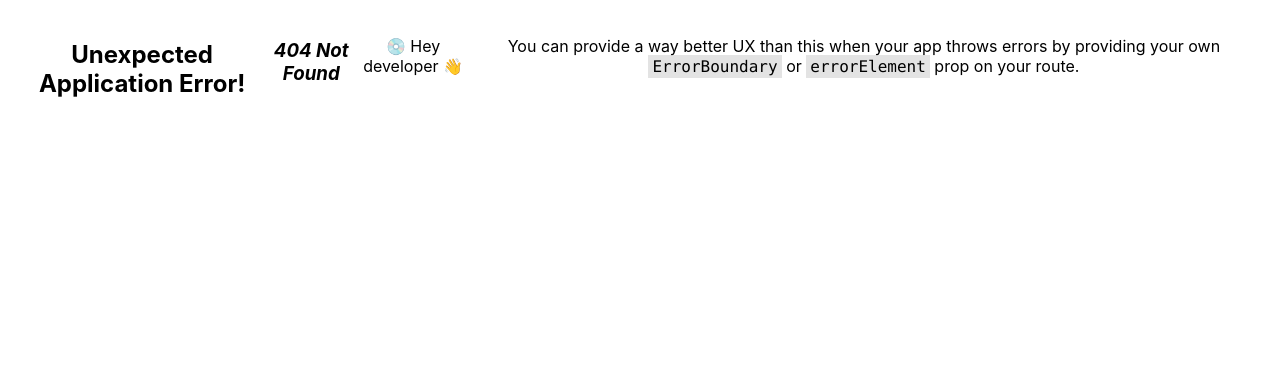
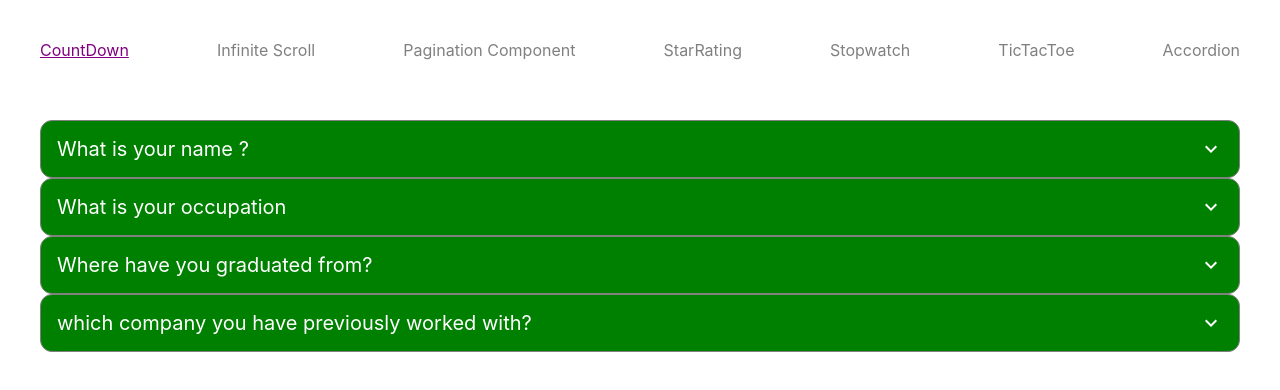
Before and after one commit to Nikhil5003/front-end-interview-repo, a React (Create React App) app: page /tabComponent/accordion in a window 1280 px wide. Before the commit this address had no page. Shown: the top 390 px of the page. Built offline with nearby package versions, Linux system fonts and the light colour scheme.

Commit message:
accordion added

```diff
--- a/src/App.css
+++ b/src/App.css
@@ -1,5 +1,4 @@
 .App {
-  text-align: center;
   display: flex;
   height: 100%;
   width: 100%;
--- a/src/TabComponent.jsx
+++ b/src/TabComponent.jsx
@@ -15,7 +15,7 @@ function TabComponent() {
         style={{
           display: "flex",
           textDecoration: "none",
-          alignItems: "center",
+          // alignItems: "center",
           justifyContent: "space-between",
           padding: "20px",
           marginBottom: "20px",
@@ -44,8 +44,6 @@ function TabComponent() {
         style={{
           maxHeight: "100%",
           display: "flex",
-          justifyContent: "center",
-          alignItems: "center",
           overflow: "scroll",
           padding: "20px",
         }}
--- /dev/null
+++ b/src/components/Accordion.jsx
@@ -0,0 +1,54 @@
+import React from "react";
+import { questionAnswers } from "../constants";
+import useAccordion from "../hooks/useAccordion";
+import ExpandMoreIcon from "@mui/icons-material/ExpandMore";
+
+function QuestionAnswerComponent({ question, answer }) {
+  const [expand, onToggle] = useAccordion();
+  return (
+    <div
+      style={{
+        display: "flex",
+        flexDirection: "column",
+        height: "100%",
+        backgroundColor: "green",
+        color: "rgb(255, 255, 255)",
+        border: "1px solid gray",
+        padding: "16px",
+        borderRadius: "12px",
+      }}
+    >
+      <div
+        style={{
+          fontSize: "20px",
+          display: "flex",
+          justifyContent: "space-between",
+        }}
+        onClick={onToggle}
+      >
+        <div>{question}</div>
+        <ExpandMoreIcon />
+      </div>
+      {expand && <div style={{ fontSize: "20px" }}>{answer}</div>}
+    </div>
+  );
+}
+
+function Accordion() {
+  return (
+    <div
+      style={{
+        display: "flex",
+        flexDirection: "column",
+        height: "100%",
+        width: "100%",
+      }}
+    >
+      {questionAnswers.map(({ q, a }, index) => (
+        <QuestionAnswerComponent key={index} question={q} answer={a} />
+      ))}
+    </div>
+  );
+}
+
+export default Accordion;
--- a/src/components/StopWatch.jsx
+++ b/src/components/StopWatch.jsx
@@ -1,9 +1,16 @@
 import React from "react";
 import useStopWatch from "../hooks/useStopWatch";
+import Button from "@mui/material/Button";
 
 export default function StopWatch() {
-  const { milliSeconds, minutes, seconds, startTimer, resetTimer , isTimerRunning } =
-    useStopWatch();
+  const {
+    milliSeconds,
+    minutes,
+    seconds,
+    startTimer,
+    resetTimer,
+    isTimerRunning,
+  } = useStopWatch();
   return (
     <div
       style={{
@@ -20,9 +27,9 @@ export default function StopWatch() {
           gap: "16px",
         }}
       >
-        <div style={{ flex:1 }}>milliSeconds</div>
-        <div style={{ flex:1 }}>seconds</div>
-        <div style={{ flex:1 }}>minutes</div>
+        <div style={{ flex: 1 }}>milliSeconds</div>
+        <div style={{ flex: 1 }}>seconds</div>
+        <div style={{ flex: 1 }}>minutes</div>
       </div>
       <div
         style={{
@@ -32,19 +39,28 @@ export default function StopWatch() {
           gap: "16px",
         }}
       >
-        <div style={{ flex:1 }}>
-          {milliSeconds.toString().padStart(0, 2)}
-        </div>
-        <div style={{ flex:1}}>
-          {seconds.toString().padStart(0, 2)}
-        </div>
-        <div style={{ flex:1}}>
-          {minutes.toString().padStart(0, 2)}
-        </div>
+        <div style={{ flex: 1 }}>{milliSeconds.toString().padStart(0, 2)}</div>
+        <div style={{ flex: 1 }}>{seconds.toString().padStart(0, 2)}</div>
+        <div style={{ flex: 1 }}>{minutes.toString().padStart(0, 2)}</div>
       </div>
-      <div style={{width:'100%',display:'flex',gap:'16px'}}>
-       <button style={{flex:1}} onClick={startTimer}>{isTimerRunning ? 'Stop Timer' : 'Start Timer'}</button>a
-       <button style={{flex:1}} onClick={resetTimer}>Reset timer</button>
+      <div style={{ display: "flex", gap: "16px" }}>
+        <Button
+          variant="contained"
+          color="success"
+          fullWidth
+          style={{ flex: 1 }}
+          onClick={startTimer}
+        >
+          {isTimerRunning ? "Stop Timer" : "Start Timer"}
+        </Button>
+        <Button
+          variant="contained"
+          color="error"
+          style={{ flex: 1 }}
+          onClick={resetTimer}
+        >
+          Reset timer
+        </Button>
       </div>
     </div>
   );
--- a/src/constants.js
+++ b/src/constants.js
@@ -23,4 +23,27 @@ export const tabData = [
     id: "tictactoe",
     label: "TicTacToe",
   },
+  {
+    id: "accordion",
+    label: "Accordion",
+  },
 ];
+
+export const questionAnswers = [
+  {
+    q: "What is your name ?",
+    a: "My name is nikhil Attri",
+  },
+  {
+    q: "What is your occupation",
+    a: "I am a software development engineer at vegapay",
+  },
+  {
+    q: "Where have you graduated from?",
+    a: "I have graduated from IIT INDORE",
+  },
+  {
+    q: "which company you have previously worked with?",
+    a: "Previously, i have worked with housing.com as a frontent developer",
+  },
+];
--- /dev/null
+++ b/src/hooks/useAccordion.jsx
@@ -0,0 +1,11 @@
+import { useState } from "react";
+
+function useAccordion() {
+  const [expand, setExpand] = useState(false);
+  const onToggle = () => {
+    setExpand((prev) => !prev);
+  };
+  return [expand, onToggle];
+}
+
+export default useAccordion;
```
Also changed, not shown: src/routes.jsx (+9 -0 lines).
